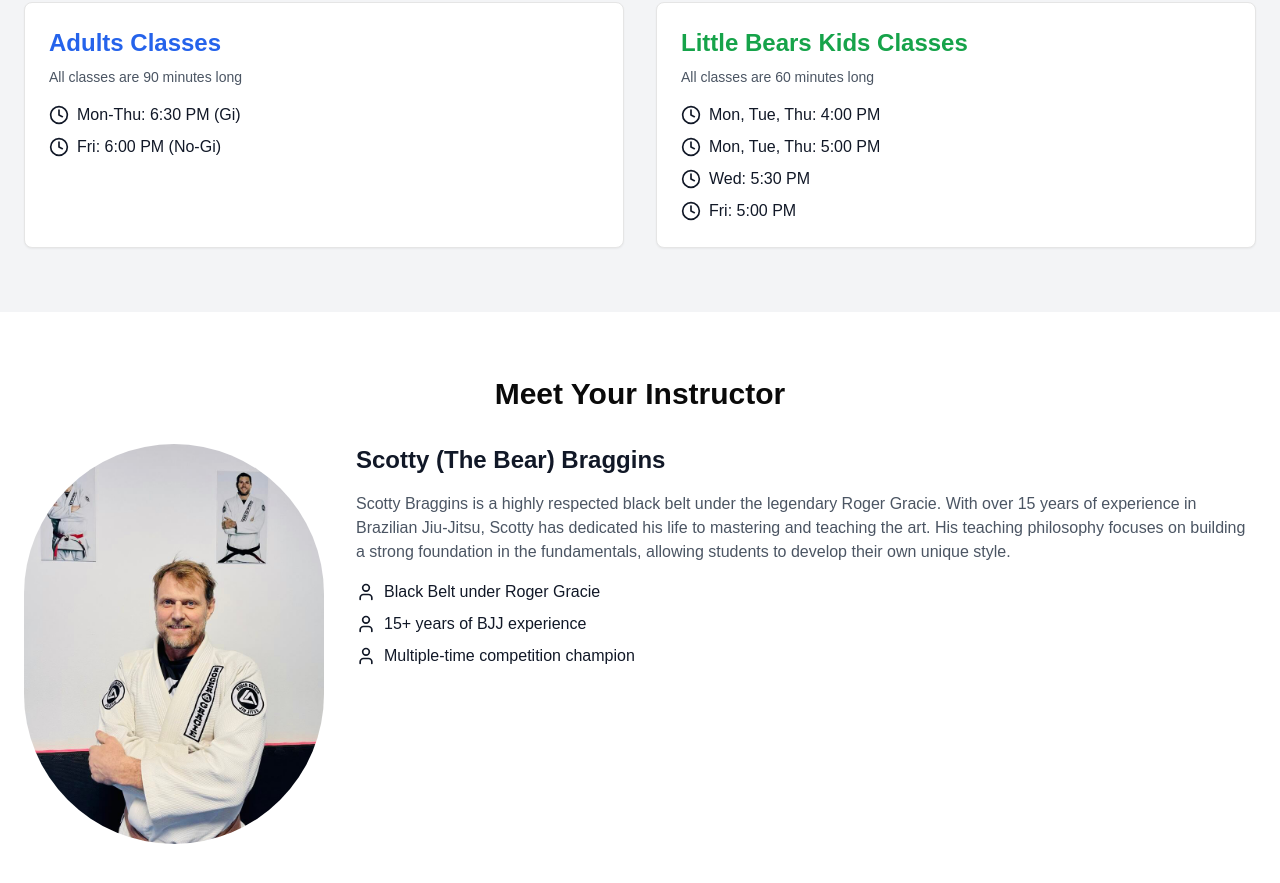
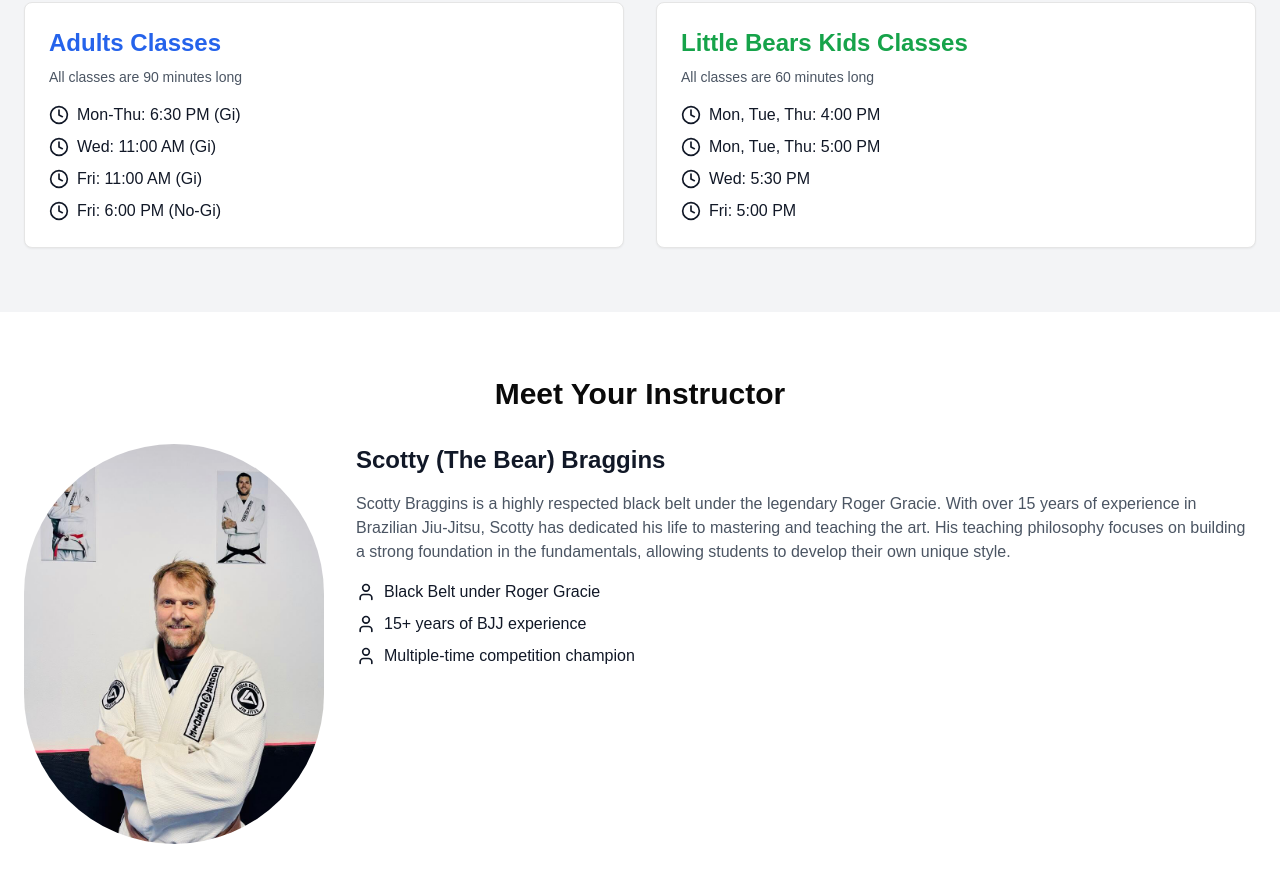
Before and after one commit to mderazon/bbjj, a Next.js app: page / in a window 1280 px wide. Shown: the part 1920-2803 px from the top of the page. Built offline with nearby package versions, Linux system fonts and the light colour scheme.

Commit message:
Add schedule times for Wednesday and Friday

```diff
--- a/app/Schedule.tsx
+++ b/app/Schedule.tsx
@@ -32,6 +32,22 @@ export default function Schedule() {
                     size={20}
                   />{" "}
                   <span className="text-gray-900">Mon-Thu: 6:30 PM (Gi)</span>
+                </li>
+                <li className="flex items-center">
+                  <Clock
+                    className="mr-2 text-gray-900"
+                    aria-hidden="true"
+                    size={20}
+                  />{" "}
+                  <span className="text-gray-900">Wed: 11:00 AM (Gi)</span>
+                </li>
+                <li className="flex items-center">
+                  <Clock
+                    className="mr-2 text-gray-900"
+                    aria-hidden="true"
+                    size={20}
+                  />{" "}
+                  <span className="text-gray-900">Fri: 11:00 AM (Gi)</span>
                 </li>
                 <li className="flex items-center">
                   <Clock
```
